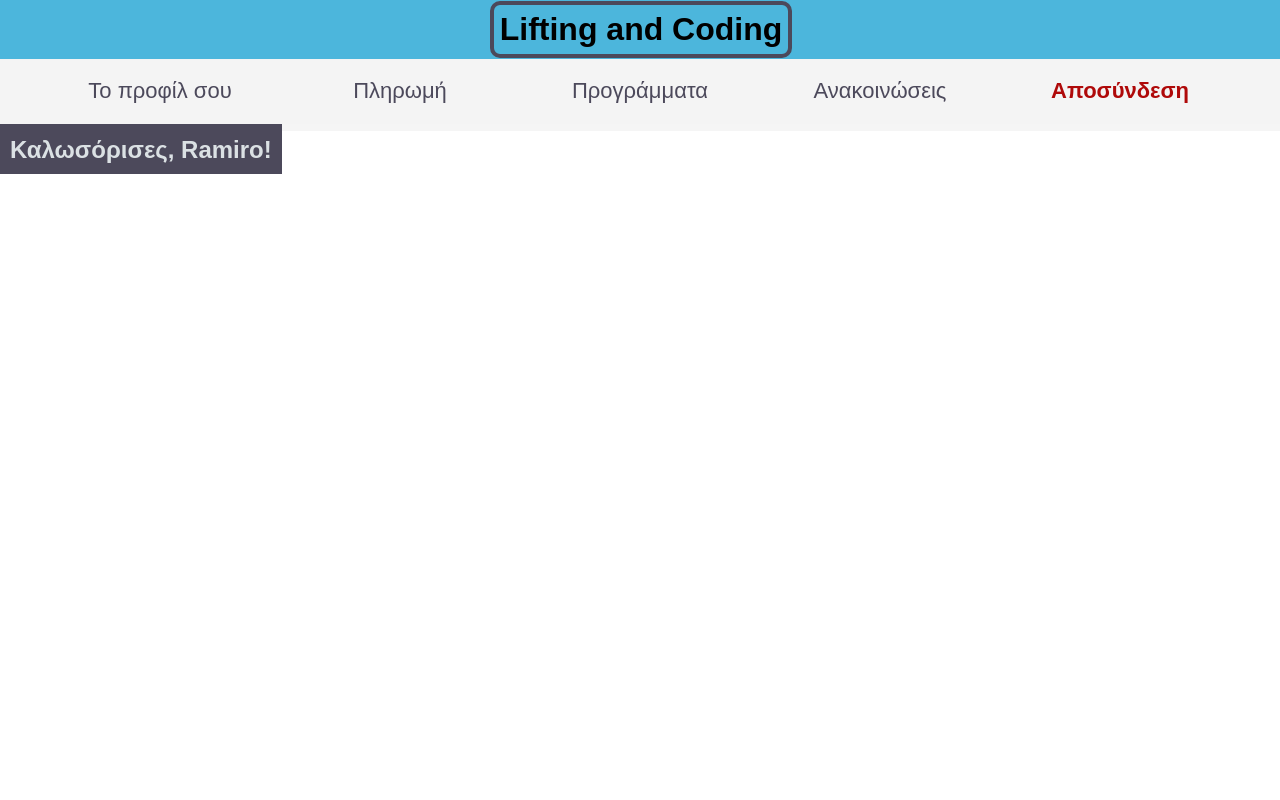
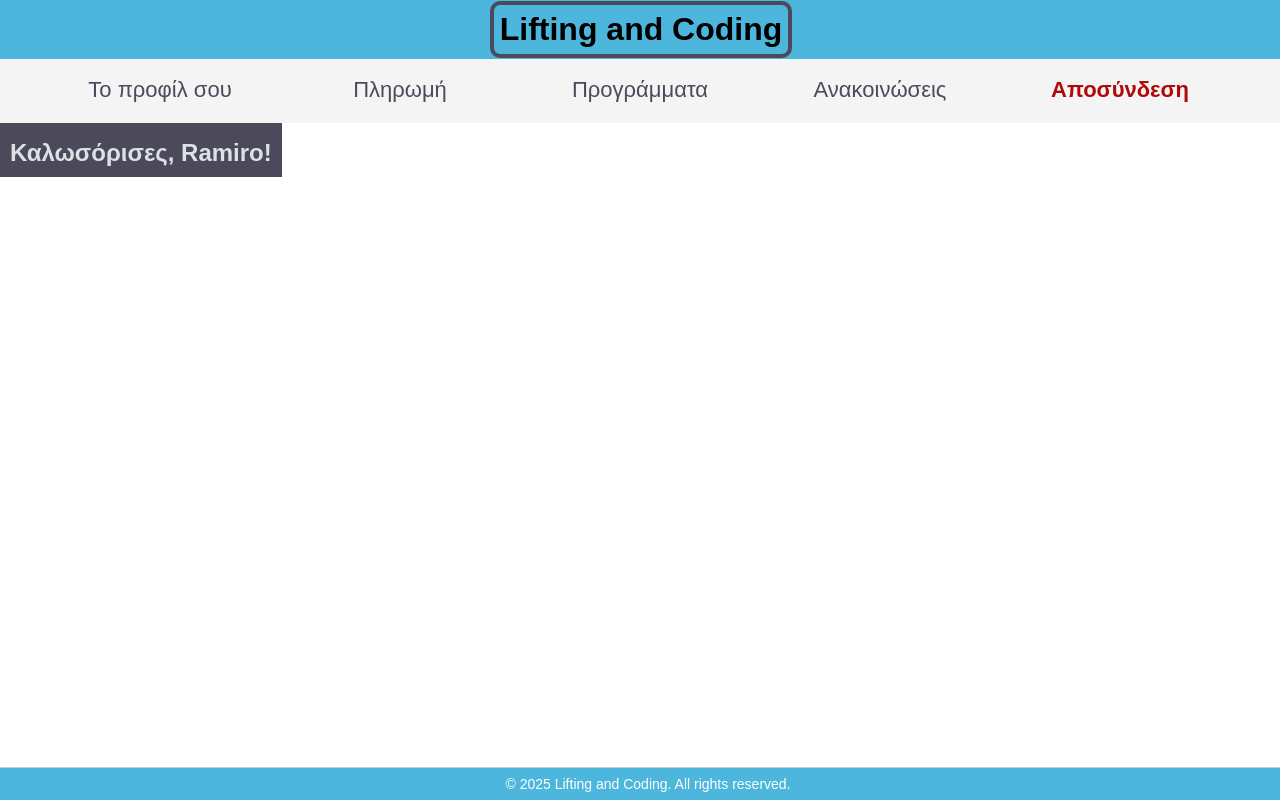
Before and after one commit to irinizampet/gym, a Django app: template jango/MyProject/mysite/gym/templates/περιβαλλονχρηστη.html in a window 1280 px wide. Run offline with Django 5.2, Linux system fonts and the light colour scheme; the template is opened without the code that fills it: values that come from a table or form of the project are taken from there, others are empty; data comes from the database, SQL or seed files in the repository.

Commit message:
τελειοποιηση παιδες

```diff
--- a/jango/MyProject/mysite/gym/templates/announcement.html
+++ b/jango/MyProject/mysite/gym/templates/announcement.html
@@ -129,7 +129,7 @@
   </main>
 
   <footer style="background: rgb(76, 182, 220); color: white; text-align: center; height: 1cm; display: flex; align-items: center; justify-content: center;">
-    <p style="margin: 0; font-size: 16px;">copyright © 2025 lifting and coding</p>
+    <p style="margin: 0; font-size: 16px;">2025 Lifting and Coding. All rights reserved.</p>
   </footer>
 
 
--- a/jango/MyProject/mysite/gym/templates/booking.html
+++ b/jango/MyProject/mysite/gym/templates/booking.html
@@ -371,6 +371,11 @@
               });
          </script>
 
+         <footer style="background: rgb(76, 182, 220); color: white; padding: 8px; text-align: center; font-size: 0.9rem; font-family: Arial;">
+           &copy; 2025 Lifting and Coding. All rights reserved.
+         </footer>
+
+
 
     </body>
 
--- a/jango/MyProject/mysite/gym/templates/payment.html
+++ b/jango/MyProject/mysite/gym/templates/payment.html
@@ -75,7 +75,7 @@
   </main>
 
   <footer>
-    copyright © 2025 lifting and coding
+    2025 Lifting and Coding. All rights reserved.
   </footer>
 
   <script>
--- a/jango/MyProject/mysite/gym/templates/profil.html
+++ b/jango/MyProject/mysite/gym/templates/profil.html
@@ -46,7 +46,7 @@
     </div>
   </main>
 <footer style="background: rgb(76, 182, 220); color: white; text-align: center; height: 1cm; display: flex; align-items: center; justify-content: center;">
-  <p style="margin: 0; font-size: 16px;">copyright © 2025 lifting and coding</p>
+  <p style="margin: 0; font-size: 16px;">2025 Lifting and Coding. All rights reserved.</p>
 </footer>
 
 </body>
--- a/jango/MyProject/mysite/gym/templates/περιβαλλονχρηστη.html
+++ b/jango/MyProject/mysite/gym/templates/περιβαλλονχρηστη.html
@@ -6,7 +6,7 @@
         <meta name="viewport" content="width=device-width, initial-scale=1.0" />
         <title>Lifting and coding</title>
     </head>
-    <body>
+    <body style="padding-bottom: 40px;">
         <header>
             <h1>Lifting and Coding</h1>
         </header>
@@ -16,14 +16,12 @@
                 <br>
                 <br>
                 <br>
-                <br>
-                <br>
-                <br>
+
 
                 <h2>Καλωσόρισες, {{ member.name }}!</h2>
             </div>
         </section>
-        <nav class="main-nav">
+        <nav class="main-nav" style="margin-top: 57px;">
             <ul>
                 <li><a href="{% url 'profil' %}" class="προφιλ">Το προφίλ σου</a></li>
                 <li><a href="{% url 'payment' %}" class="Πληρωμή">Πληρωμή</a></li>
@@ -32,6 +30,10 @@
                 <li><a href="{% url 'index' %}" class="Αποσύνδεση">Αποσύνδεση</a></li>
             </ul>
         </nav>
-        <footer>
-            <p class="copyright">copyright 2025 lifting and coding</p>
+        <footer style="position: fixed; bottom: 0; left: 0; width: 100%; background: rgb(76, 182, 220); color: white; padding: 8px; text-align: center;">
+          © 2025 Lifting and Coding. All rights reserved.
         </footer>
+
+
+    </body>
+</html>
```
